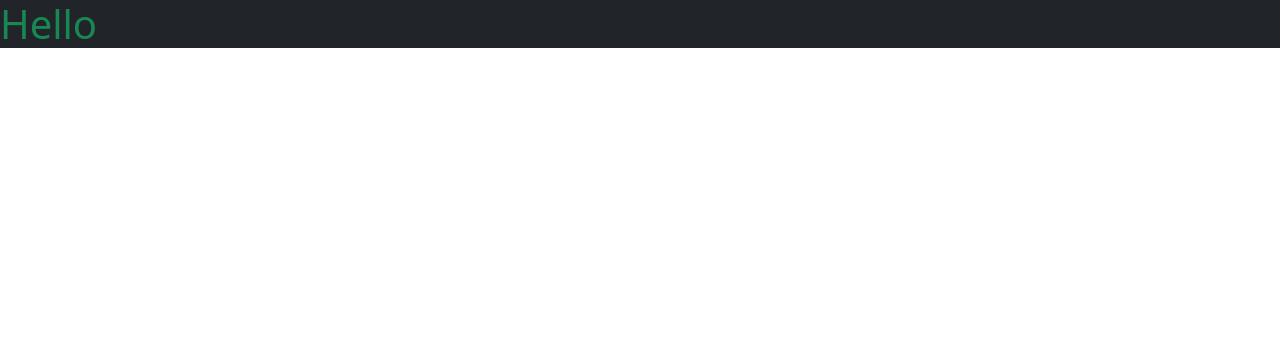
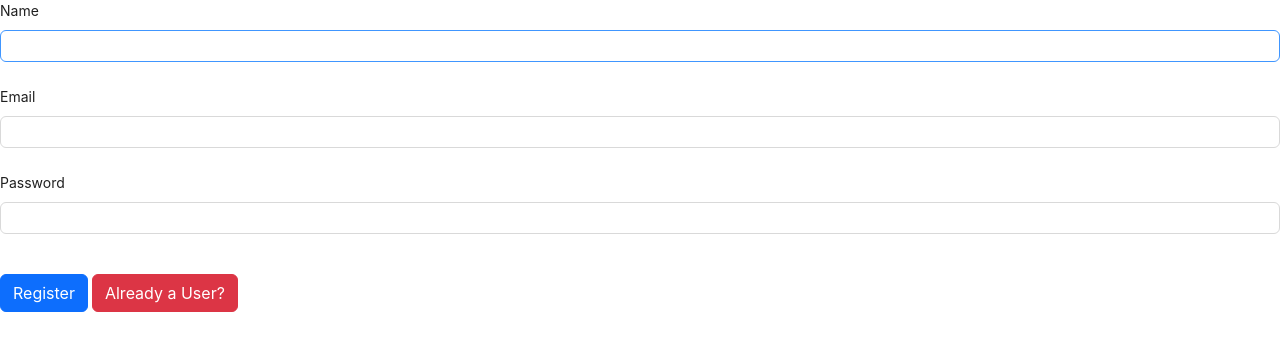
Before and after one commit to ashu123git/SafeHealthCare-Doctors-Appointment-App, a React (Create React App) app in the folder frontend/: page /signup in a window 1280 px wide. Shown: the top 350 px of the page. Built offline with nearby package versions, Linux system fonts and the light colour scheme.

Commit message:
Added login, signup and home page structure

```diff
--- a/frontend/src/App.js
+++ b/frontend/src/App.js
@@ -1,9 +1,18 @@
+import { BrowserRouter, Routes, Route } from "react-router-dom";
+import Homepage from "./screens/Homepage";
+import Login from "./screens/Login";
+import SignUp from "./screens/SignUp";
+
 function App() {
   return (
     <>
-    <div className="bg-dark">
-      <h1 className="text-success">Hello</h1>
-    </div>
+      <BrowserRouter>
+        <Routes>
+          <Route path="/" element={<Homepage />} />
+          <Route path="/login" element={<Login />} />
+          <Route path="/signup" element={<SignUp />} />
+        </Routes>
+      </BrowserRouter>
     </>
   );
 }
--- a/frontend/src/index.css
+++ b/frontend/src/index.css
@@ -0,0 +1,5 @@
+* {
+  padding: 0;
+  margin: 0;
+  box-sizing: border-box;
+}
--- a/frontend/src/screens/Login.js
+++ b/frontend/src/screens/Login.js
@@ -1,11 +1,31 @@
-import React from 'react'
+import React from "react";
+import { Form, Input } from "antd";
+import { Link } from "react-router-dom";
 
 const Login = () => {
+  const handleFinish = (values) => {
+    console.log(values);
+  };
   return (
-    <div>
-        <h1>Login Page</h1>
-    </div>
-  )
-}
+    <>
+      <div className="form-container">
+        <Form layout="vertical" onFinish={handleFinish}>
+          <Form.Item label="Email" name="email">
+            <Input type="email" required />
+          </Form.Item>
+          <Form.Item label="Password" name="password">
+            <Input type="password" required />
+          </Form.Item>
+          <button className="btn btn-primary" type="submit">
+            Login
+          </button>
+          <Link to="/signup" className="m-3 mx-1 btn btn-danger">
+            SignUp
+          </Link>
+        </Form>
+      </div>
+    </>
+  );
+};
 
-export default Login
+export default Login;
--- a/frontend/src/screens/SignUp.js
+++ b/frontend/src/screens/SignUp.js
@@ -1,11 +1,35 @@
-import React from 'react'
+import React from "react";
+import { Form, Input } from "antd";
+import { Link } from "react-router-dom";
 
 const SignUp = () => {
+  const handleFinish = (values) => {
+    console.log(values);
+  };
+
   return (
-    <div>
-        <h1>Signup Page</h1>
-    </div>
-  )
-}
+    <>
+      <div className="form-container">
+        <Form layout="vertical" onFinish={handleFinish}>
+          <Form.Item label="Name" name="name">
+            <Input type="text" required />
+          </Form.Item>
+          <Form.Item label="Email" name="email">
+            <Input type="email" required />
+          </Form.Item>
+          <Form.Item label="Password" name="password">
+            <Input type="password" required />
+          </Form.Item>
+          <button className="btn btn-primary" type="submit">
+            Register
+          </button>
+          <Link to="/login" className="m-3 mx-1 btn btn-danger">
+            Already a User?
+          </Link>
+        </Form>
+      </div>
+    </>
+  );
+};
 
-export default SignUp
+export default SignUp;
```
Also changed, not shown: frontend/src/index.js (+7 -6 lines), frontend/src/styles.css/loginstyles.css (added).
